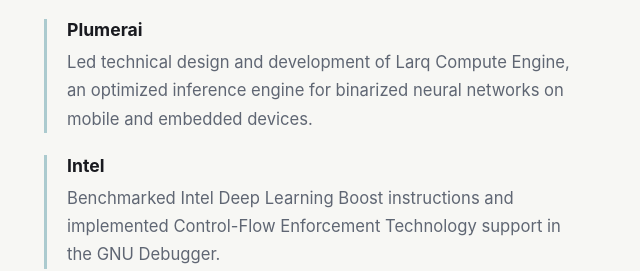
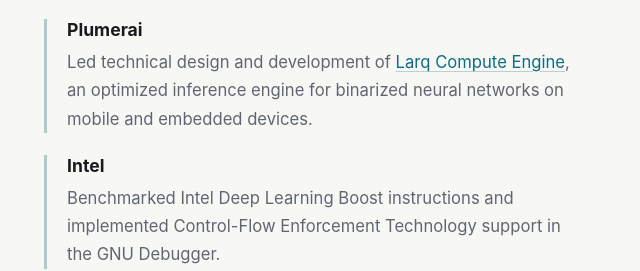
Before and after one commit to arashb/arashb.github.io, an Astro site: page / in a window 1280 px wide. Shown: the part 1336-1607 px from the top of the page, 6-646 px from the left. Built offline with nearby package versions, Linux system fonts and the light colour scheme; Astro itself is replaced by a stand-in of ours.

Commit message:
Link Larq Compute Engine

```diff
--- a/src/pages/index.astro
+++ b/src/pages/index.astro
@@ -35,7 +35,7 @@
     company: 'Plumerai',
     companyUrl: 'https://plumerai.com/',
     summaryHtml:
-      'Led technical design and development of Larq Compute Engine, an optimized inference engine for binarized neural networks on mobile and embedded devices.',
+      'Led technical design and development of <a href="https://github.com/larq/compute-engine">Larq Compute Engine</a>, an optimized inference engine for binarized neural networks on mobile and embedded devices.',
   },
   {
     company: 'Intel',
```
